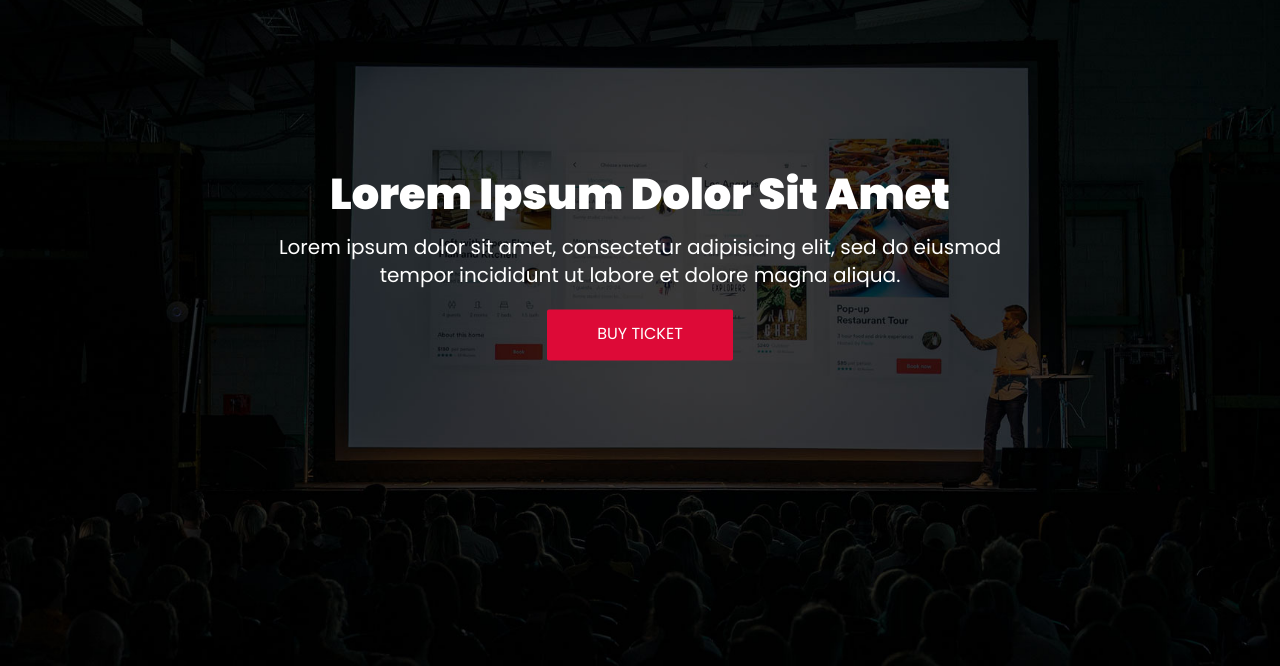
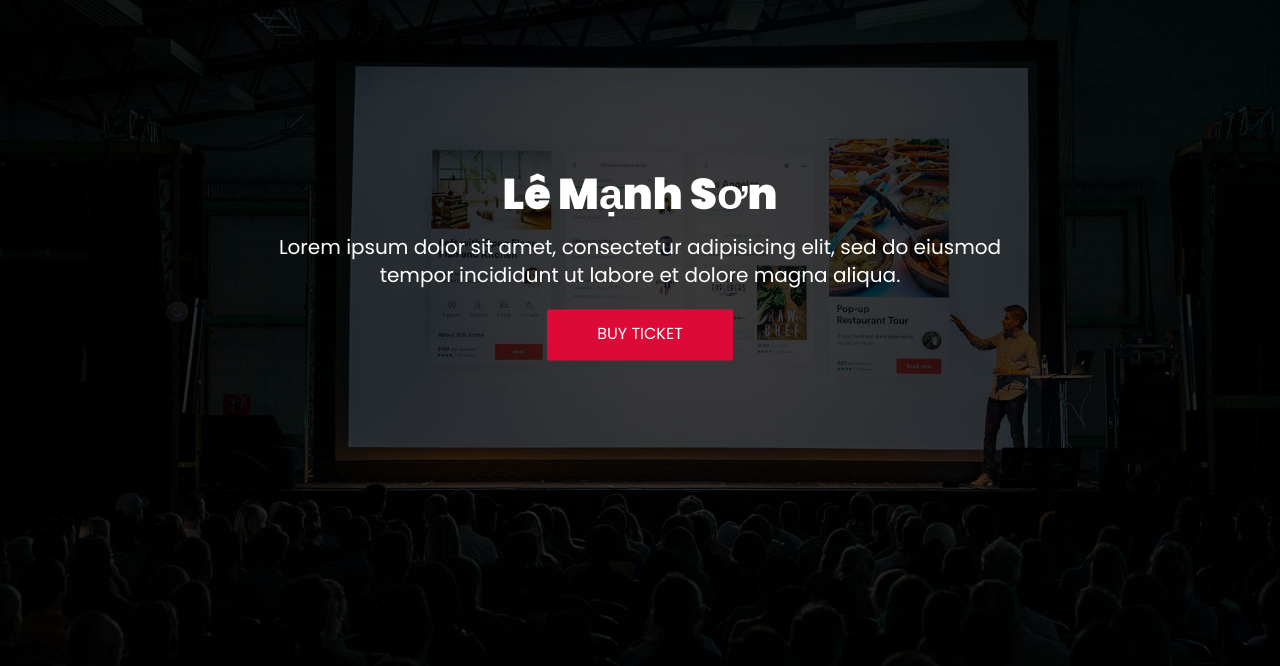
Before and after one commit to manhson/thuchanh, a plain HTML site: page index.html in a window 1280 px wide. Shown: the part 134-800 px from the top of the page. Drawn offline with Linux system fonts and the light colour scheme; some packages are replaced by stand-ins of ours.

Commit message:
updade h1

```diff
--- a/index.html
+++ b/index.html
@@ -89,7 +89,7 @@
 					<!-- home content -->
 					<div class="col-md-8 col-md-offset-2">
 						<div class="home-content">
-							<h1>Lorem ipsum dolor sit amet</h1>
+							<h1>Lê Mạnh Sơn</h1>
 							<h4 class="lead">Lorem ipsum dolor sit amet, consectetur adipisicing elit, sed do eiusmod tempor incididunt ut labore et dolore magna aliqua.</h4>
 							<a href="#" class="main-btn">Buy Ticket</a>
 						</div>
```
